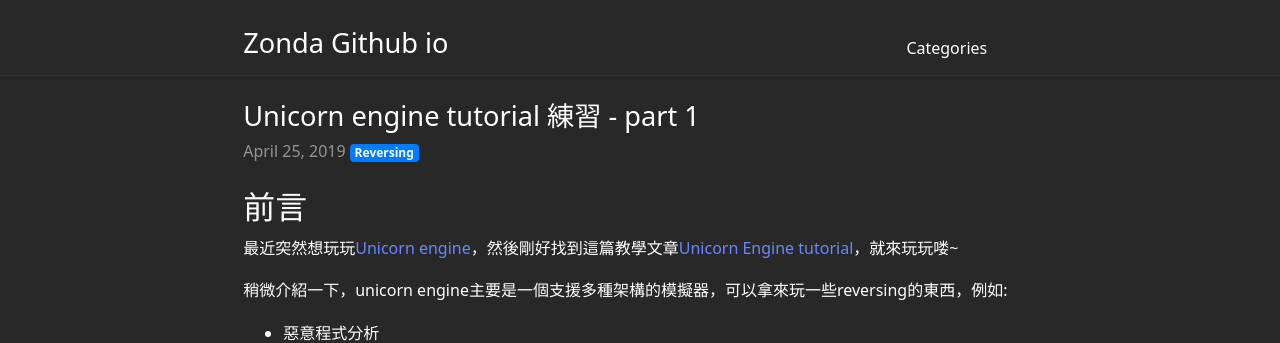
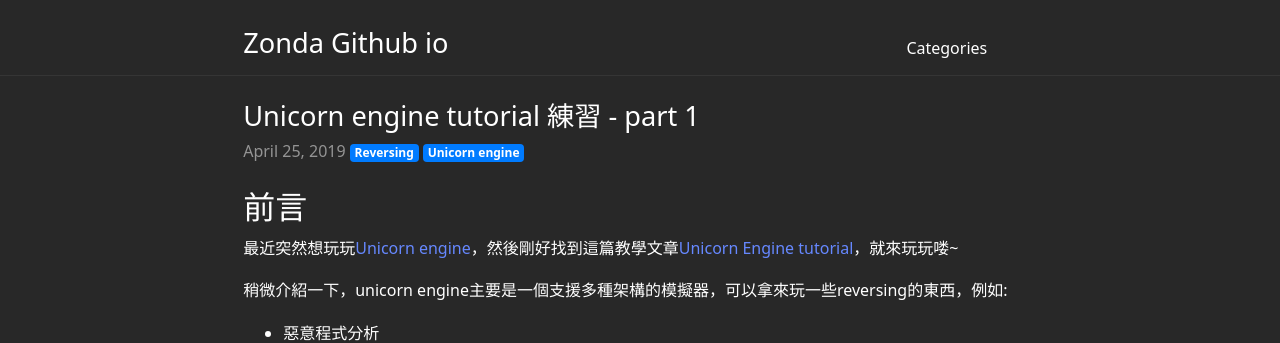
Before and after one commit to zondatw/zondaTW.github.io, a Jekyll site: the page built from _posts/2019-04-25-unicorn_engine_tutorial_練習_part_1.markdown, in a window 1280 px wide. Shown: the top 343 px of the page. Built offline with Jekyll 4.4.1, drawn with Linux system fonts in a browser that asks for light colours.

Commit message:
Update categories of unicorn engine

```diff
--- a/_posts/2019-04-25-unicorn_engine_tutorial_練習_part_1.markdown
+++ b/_posts/2019-04-25-unicorn_engine_tutorial_練習_part_1.markdown
@@ -2,7 +2,7 @@
 layout: post
 title:  "Unicorn engine tutorial 練習 - part 1"
 date:   2019-04-25 23:59:24 +0800
-categories: Reversing
+categories: [Reversing, Unicorn engine]
 ---
 
 ## 前言
--- a/_posts/2019-04-27-unicorn_engine_tutorial_練習_part_2.markdown
+++ b/_posts/2019-04-27-unicorn_engine_tutorial_練習_part_2.markdown
@@ -2,7 +2,7 @@
 layout: post
 title:  "Unicorn engine tutorial 練習 - part 2"
 date:   2019-04-27 11:41:24 +0800
-categories: Reversing
+categories: [Reversing, Unicorn engine]
 ---
 
 ## 前言
--- a/_posts/2019-04-27-unicorn_engine_tutorial_練習_part_3.markdown
+++ b/_posts/2019-04-27-unicorn_engine_tutorial_練習_part_3.markdown
@@ -2,7 +2,7 @@
 layout: post
 title:  "Unicorn engine tutorial 練習 - part 3"
 date:   2019-04-27 21:29:24 +0800
-categories: Reversing
+categories: [Reversing, Unicorn engine]
 ---
 
 ## 前言
--- a/_posts/2019-04-28-unicorn_engine_tutorial_練習_part_4.markdown
+++ b/_posts/2019-04-28-unicorn_engine_tutorial_練習_part_4.markdown
@@ -2,7 +2,7 @@
 layout: post
 title:  "Unicorn engine tutorial 練習 - part 4"
 date:   2019-04-28 13:51:24 +0800
-categories: Reversing
+categories: [Reversing, Unicorn engine]
 ---
 
 ## 前言
--- a/_posts/2019-04-28-unicorn_engine_tutorial_練習_part_5.markdown
+++ b/_posts/2019-04-28-unicorn_engine_tutorial_練習_part_5.markdown
@@ -2,7 +2,7 @@
 layout: post
 title:  "Unicorn engine tutorial 練習 - part 5"
 date:   2019-04-28 14:25:24 +0800
-categories: Reversing
+categories: [Reversing, Unicorn engine]
 ---
 
 ## 前言
```
